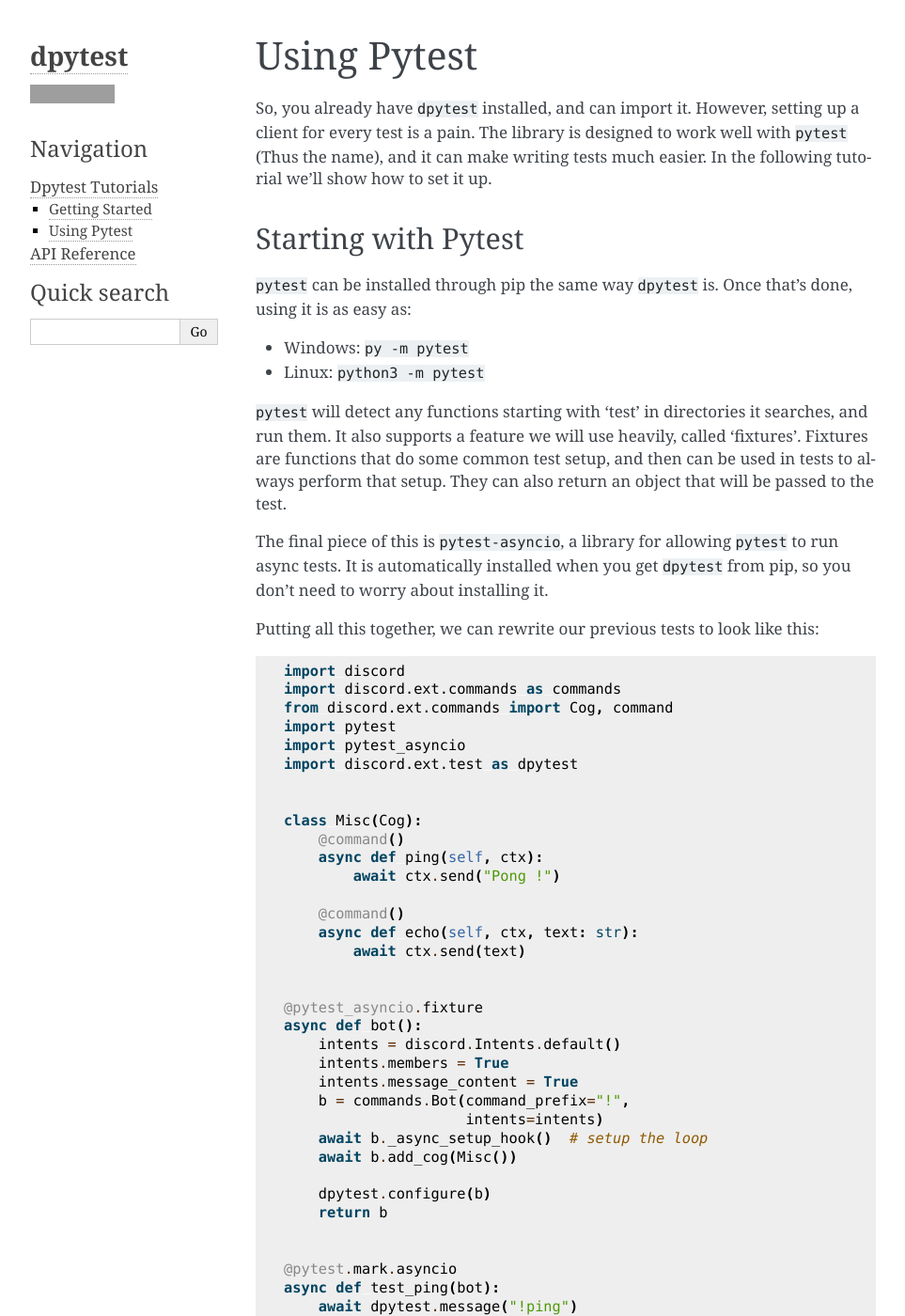
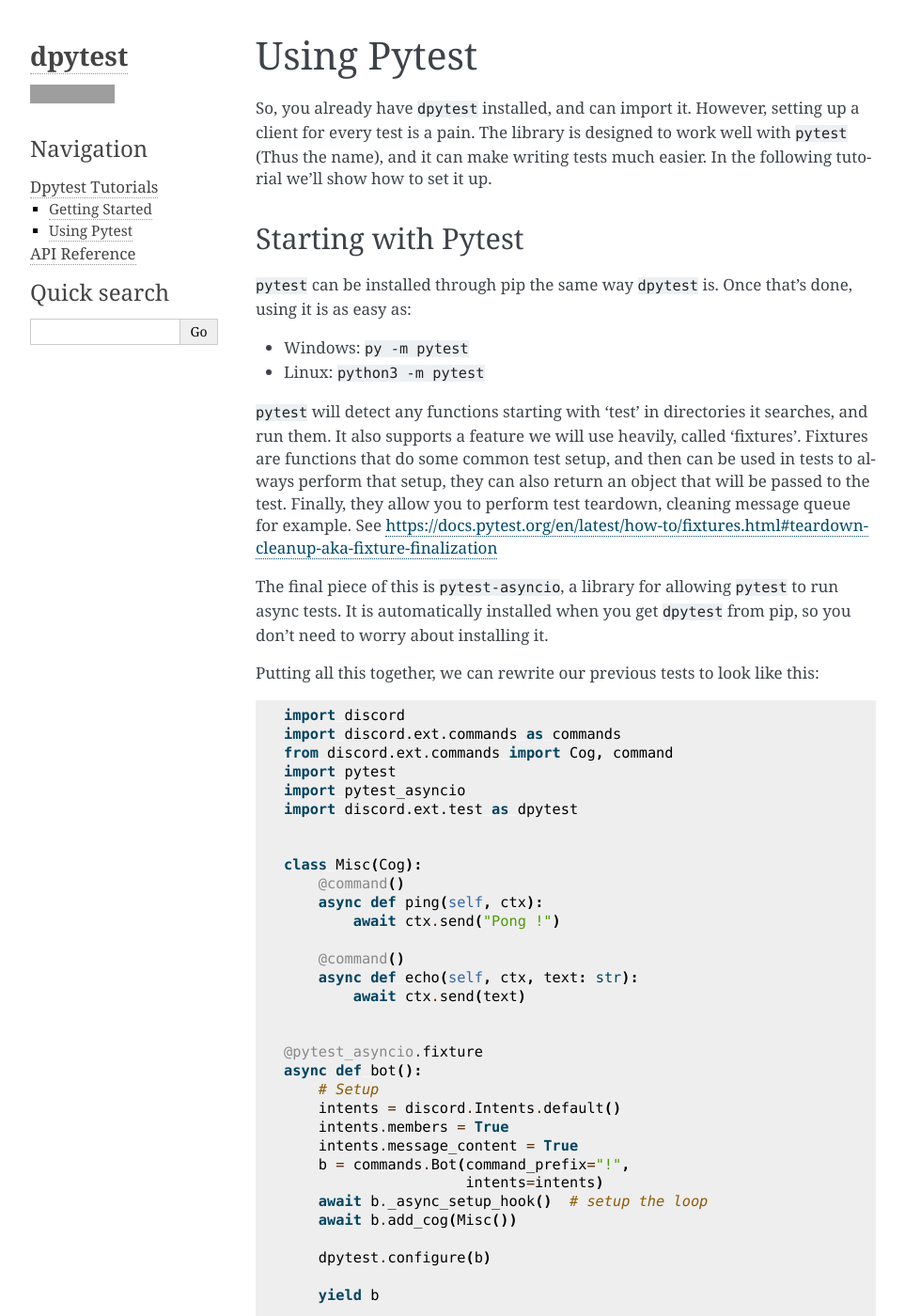
Before and after one commit to CraftSpider/dpytest, a Sphinx documentation site: the page built from docs/tutorials/using_pytest.rst, in a window 1280 px wide and 1400 px high. Shown: the whole window at 94% size, without its empty margins (148-1111 px from the left). Built offline with Sphinx 7.4.7, drawn with Linux system fonts in a browser that asks for light colours; some of the changed text lies outside the part shown; grey boxes are pictures that could not be loaded.

Commit message:
Improve documentation: make message queue cleaning clearer (#122)
* Add the empty_queue call to testing without pytest tuto

* Add the empty_queue call to pytest tuto

* Add a word about yield fixture allowing test teardown

* Add a troubleshooting case addressing our case

* Revert "Add the empty_queue call to testing without pytest tuto"

It's better to let the basic use case, well, basic

This reverts commit a99a026e13fc561bbcdb9d2826e90e57d8f9ca54.

* Introduce the problem after the basic tuto

```diff
--- a/docs/tutorials/getting_started.rst
+++ b/docs/tutorials/getting_started.rst
@@ -44,6 +44,10 @@
     asyncio.run(test_ping())
     asyncio.run(test_foo())
 
+One problem that could happen is that the ``sent_queue`` is shared between the tests. So in order not to mess between
+your tests (``verify()`` pops **one** message from the queue, so in general, you won't need to do anything) you can
+explicitly call ``empty_queue()``, as shown in the next example (and later, in the ``conftests.py``).
+
 If that looks like a lot of code just to run tests, don't worry, there's a better way! We can use pytest,
 a popular Python testing library.
 
--- a/docs/tutorials/using_pytest.rst
+++ b/docs/tutorials/using_pytest.rst
@@ -17,8 +17,9 @@
 
 ``pytest`` will detect any functions starting with 'test' in directories it searches, and run them. It also supports
 a feature we will use heavily, called 'fixtures'. Fixtures are functions that do some common test setup, and
-then can be used in tests to always perform that setup. They can also return an object that will be passed to
-the test.
+then can be used in tests to always perform that setup, they can also return an object that will be passed to
+the test. Finally, they allow you to perform test teardown, cleaning message queue for example.
+See https://docs.pytest.org/en/latest/how-to/fixtures.html#teardown-cleanup-aka-fixture-finalization
 
 The final piece of this is ``pytest-asyncio``, a library for allowing ``pytest`` to run async tests. It is
 automatically installed when you get ``dpytest`` from pip, so you don't need to worry about installing it.
@@ -47,6 +48,7 @@
 
     @pytest_asyncio.fixture
     async def bot():
+        # Setup
         intents = discord.Intents.default()
         intents.members = True
         intents.message_content = True
@@ -56,7 +58,11 @@
         await b.add_cog(Misc())
 
         dpytest.configure(b)
-        return b
+
+        yield b
+
+        # Teardown
+        await dpytest.empty_queue() # empty the global message queue as test teardown
 
 
     @pytest.mark.asyncio
@@ -99,6 +105,7 @@
 
     @pytest_asyncio.fixture
     async def bot():
+        # Setup
         intents = discord.Intents.default()
         intents.members = True
         intents.message_content = True
@@ -106,12 +113,11 @@
                         intents=intents)
         await b._async_setup_hook()
         dpytest.configure(b)
-        return b
 
+        yield b
 
-    @pytest_asyncio.fixture(autouse=True)
-    async def cleanup():
-        await dpytest.empty_queue()
+        # Teardown
+        await dpytest.empty_queue() # empty the global message queue as test teardown
 
 
     def pytest_sessionfinish(session, exitstatus):
@@ -137,6 +143,12 @@
 Make sure your tests take a parameter with the exact same name as the fixture,
 pytest runs them based on name, including capitalization.
 
+- I use dpytest.verify().message() and it fails but it shouldn't
+- dpytest.get_message() returns a message from another test
+
+Make sure you properly emptied the queue in the previous test, otherwise you
+could have remaining messages from previous tests messing up.
+
 --------------------
 
 This is currently the end of the tutorials. Take a look at the `Runner Documentation`_ to see all the things you can
```
